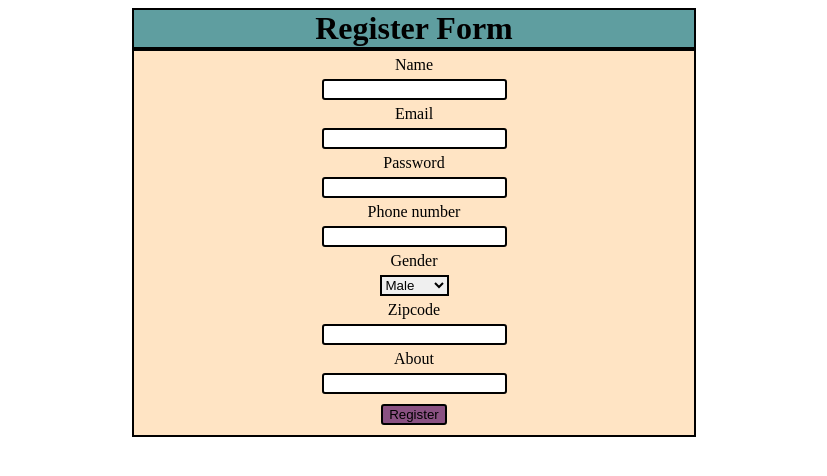
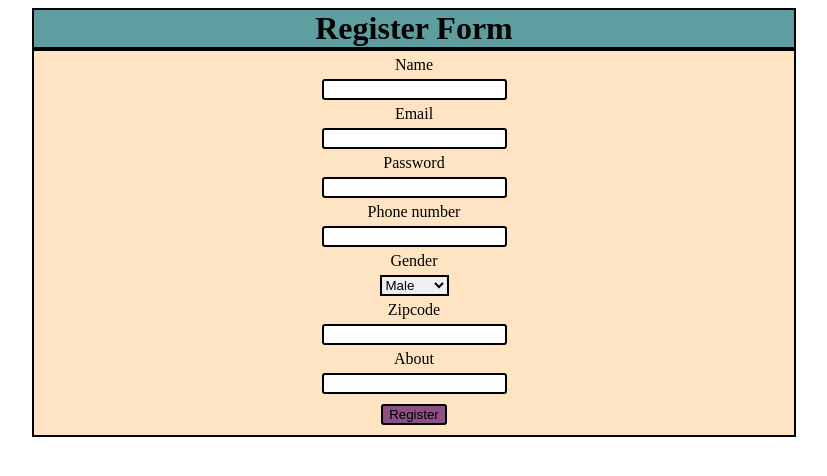
Before and after one commit to JahnaviBhanu/form, a plain HTML site: page index.html in a window 1280 px wide. Shown: the whole page, without its empty margins (226-1053 px from the left). Drawn offline with Linux system fonts and the light colour scheme.

Commit message:
Update style.css

```diff
--- a/style.css
+++ b/style.css
@@ -14,7 +14,7 @@ label {
 form {
     text-align: center;
     background-color: bisque;
-    margin:0px 350px 0px 350px;
+    margin:0px 250px 0px 250px;
     border :2px solid black;
 
 
@@ -22,7 +22,7 @@ form {
 h1 {
     text-align: center;
     background-color: cadetblue;
-    margin:0px 350px 0px 350px;
+    margin:0px 250px 0px 250px;
     border :2px solid black;
 }
 #submit {
```
